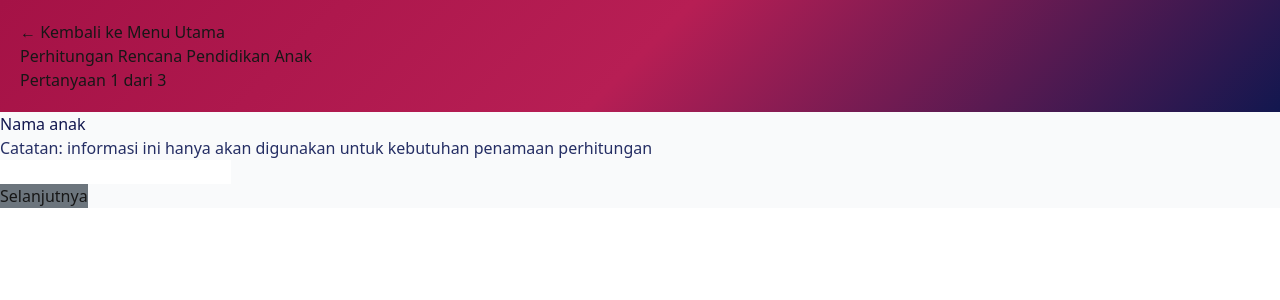
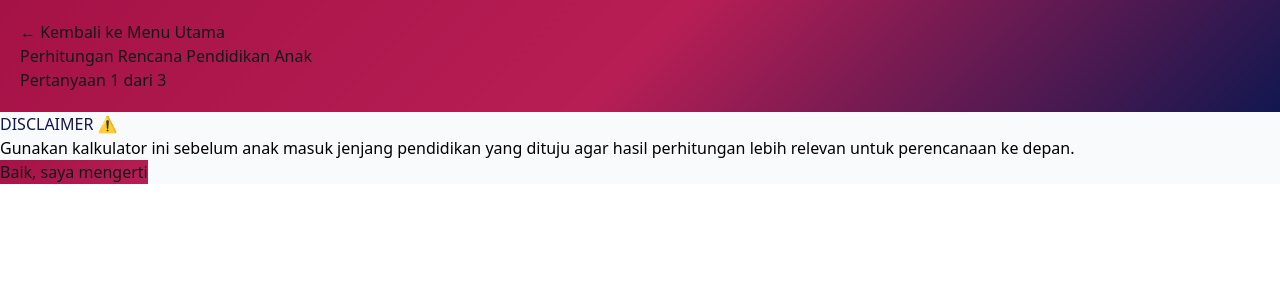
Before and after one commit to rickychandraj/financial-calculator, a Next.js app: page /forms/education-fund in a window 1280 px wide. Shown: the top 300 px of the page. Built offline with nearby package versions, Linux system fonts and the light colour scheme.

Commit message:
Update calculation for education fund

```diff
--- a/src/app/forms/education-fund/page.tsx
+++ b/src/app/forms/education-fund/page.tsx
@@ -12,6 +12,7 @@ const EducationForm = () => {
     const [educationFundStrategy, setEducationFundStrategy] = useState(null);
     const [kidName, setKidName] = useState("");
     const [isResultReady, setIsResultReady] = useState(false);
+    const [isAnnouncementAcknowledged, setIsAnnouncementAcknowledged] = useState(false);
     const [answers, setAnswers] = useState({
         1: null, // nama anak
         2: null, // usia anak
@@ -288,6 +289,10 @@ const EducationForm = () => {
         setCurrentStep(prev => prev + 1);
     }
 
+    const handleSetIsAcknowledged = () => {
+        setIsAnnouncementAcknowledged(true);
+    }
+
     const calculateResults = () => {
         console.log("Calculate Results...")
         const inflationRate = Number("4") / 100;
@@ -295,15 +300,26 @@ const EducationForm = () => {
         const educationLevel = answers[3];
         const childrenAge = Number(answers[2]);
 
+        let finishedAt = 0;
+        let startedAt = 0;
+
         let yearsUntil = 0;
         if (educationLevel == "sd") {
             yearsUntil = 6;
+            startedAt = 6;
+            finishedAt = 12;
         } else if (educationLevel == "smp") {
             yearsUntil = 3;
+            startedAt = 12;
+            finishedAt = 15;
         } else if (educationLevel == "sma") {
             yearsUntil = 3;
+            startedAt = 15;
+            finishedAt = 18
         } else if (educationLevel == "s1") {
             yearsUntil = 4;
+            startedAt = 18;
+            finishedAt = 22
         }
 
         console.log(answers[102]);
@@ -312,13 +328,13 @@ const EducationForm = () => {
         console.log("childrenAge");
         console.log(childrenAge);
 
-        const uangPangkal = Number(answers[102]) * Math.pow(1 + inflationRate, Math.max(6 - Number(answers[2]), 0));
-        const spp = Number(answers[103]) * Math.pow(1 + inflationRate, Math.max(6 - Number(answers[2]), 0)) * 12 * yearsUntil;
+        const uangPangkal = Number(answers[102]) * Math.pow(1 + inflationRate, Math.max(startedAt - Number(answers[2]), 0));
+        const spp = Number(answers[103]) * Math.pow(1 + inflationRate, Math.max(finishedAt - Number(answers[2]), 0)) * 12 * yearsUntil;
         const biayaLainLain = (Number(answers[104]) / 100) * (spp + uangPangkal);
         const total = uangPangkal + spp + biayaLainLain;
 
         const futureAmountToSave = total
-        const totalAmountToSaveMonthly = (futureAmountToSave * inflationRate / 12) / ((Math.pow(1 + inflationRate/12, yearsUntil * 12) - 1))
+        const totalAmountToSaveMonthly = total / ((Number(startedAt) - Number(childrenAge)) * 12)
 
         return {
             uangPangkal,
@@ -435,7 +451,42 @@ const EducationForm = () => {
             }}
         >
             {
-                currentStep <= totalSteps &&
+                currentStep === 1 && !isAnnouncementAcknowledged &&
+                (
+                    <div>
+                        <FormHeader
+                          href={"/"}
+                          title={"Perhitungan Rencana Pendidikan Anak"}
+                          currentStep={currentStep}
+                          totalSteps={totalSteps}
+                        />
+                        <div className="p-6">
+                            <div className="bg-white rounded-xl p-6 shadow-lg">
+                                <h2 className="text-xl font-semibold mb-1" style={{ color: "#12174F" }}>
+                                    DISCLAIMER ⚠️
+                                </h2>
+                                <h4 className="text-md italic" style={{ color: "#000000" }}>
+                                    Gunakan kalkulator ini sebelum anak masuk jenjang pendidikan yang dituju agar hasil perhitungan lebih relevan untuk perencanaan ke depan.
+                                </h4>
+                                <div className="flex justify-between mt-8">
+                                    <button
+                                      onClick={() => handleSetIsAcknowledged()}
+                                      className="px-4 py-1 rounded-lg text-white"
+                                      style={{
+                                          background: "linear-gradient(135deg, #A51246, #B71E54)",
+                                          marginLeft: "auto",
+                                      }}
+                                    >
+                                        Baik, saya mengerti
+                                    </button>
+                                </div>
+                            </div>
+                        </div>
+                    </div>
+                )
+            }
+            {
+                currentStep <= totalSteps && isAnnouncementAcknowledged &&
                 (
                     <div>
                         <FormHeader
@@ -533,20 +584,24 @@ const EducationForm = () => {
 
                                                     {/* Total */}
                                                     <div className="bg-[#3A4356] p-4 flex justify-between items-center">
-                                                        <span className="text-white text-lg">Total</span>
+                                                        <span className="text-white text-lg">Total biaya pendidikan (setelah memperhitungkan inflasi)</span>
                                                         <span className="text-white text-lg font-semibold">{`Rp${formatNumber(Math.round(results.total))}`}</span>
                                                     </div>
                                                 </div>
                                             </div>
-                                            {/*<div className="bg-[#1E2432] rounded-lg p-4 mt-8">*/}
-                                            {/*    <h4 className="text-2xl mb-4">Kesimpulan</h4>*/}
-                                            {/*    <div className="space-y-2">*/}
-                                            {/*        <div className="flex justify-between">*/}
-                                            {/*            <span>Total uang yang harus ditabung untuk biaya {EDUCATION_RANGE_MAPPING[answers[3]]}-nya <b>{answers[1]}</b></span>*/}
-                                            {/*            <span>{`Rp${formatNumber(Math.round(results.futureAmountToSave))}`}</span>*/}
-                                            {/*        </div>*/}
-                                            {/*    </div>*/}
-                                            {/*</div>*/}
+                                            <div className="bg-[#1E2432] rounded-lg p-4 mt-8">
+                                                <h4 className="text-2xl mb-4 font-semibold">Strategi</h4>
+                                                <div className="space-y-2">
+                                                    <div className="flex justify-between">
+                                                        <span>Jumlah tabungan yang harus terkumpul sebelum anak masuk sekolah</span>
+                                                        <span>{`Rp${formatNumber(Math.round(results.total))}`}</span>
+                                                    </div>
+                                                    <div className="flex justify-between">
+                                                        <span>Jumlah uang yang harus ditabung setiap akhir bulan</span>
+                                                        <span>{`Rp${formatNumber(Math.round(results.totalAmountToSaveMonthly))}`}</span>
+                                                    </div>
+                                                </div>
+                                            </div>
                                         </>
                                     )
                                 })()}
```
